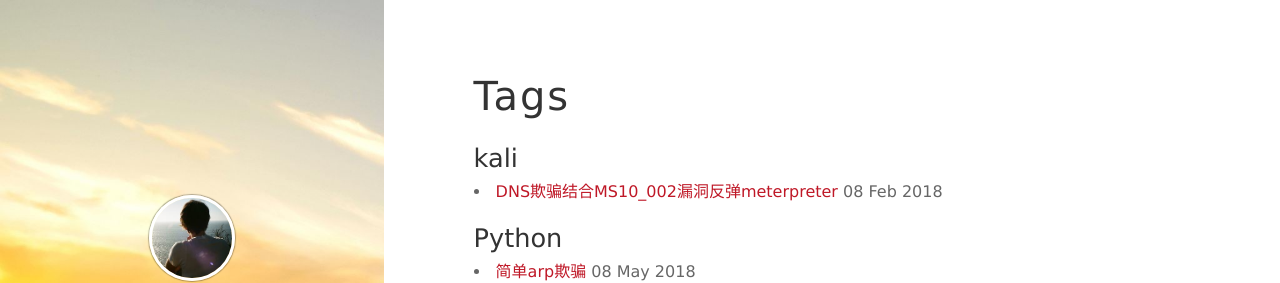
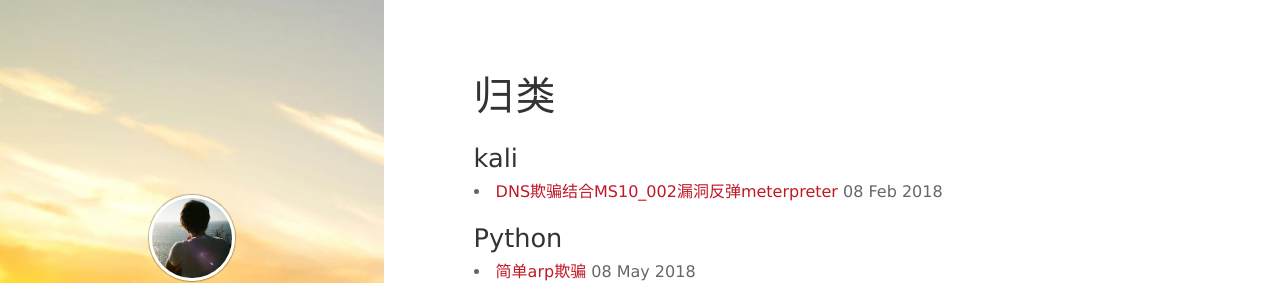
Before and after one commit to linusboyle/linusboyle.cn, a Jekyll site: the page built from tags.html, in a window 1280 px wide. Shown: the top 283 px of the page. Built offline with Jekyll 4.4.1, drawn with Linux system fonts in a browser that asks for light colours; nearby versions of some CDN libraries.

Commit message:
Update tags.html

```diff
--- a/tags.html
+++ b/tags.html
@@ -1,6 +1,6 @@
 ---
 layout: archives
-title: Tags
+title: 归类
 nocomment: true
 permalink: /tags/
 ---
```
